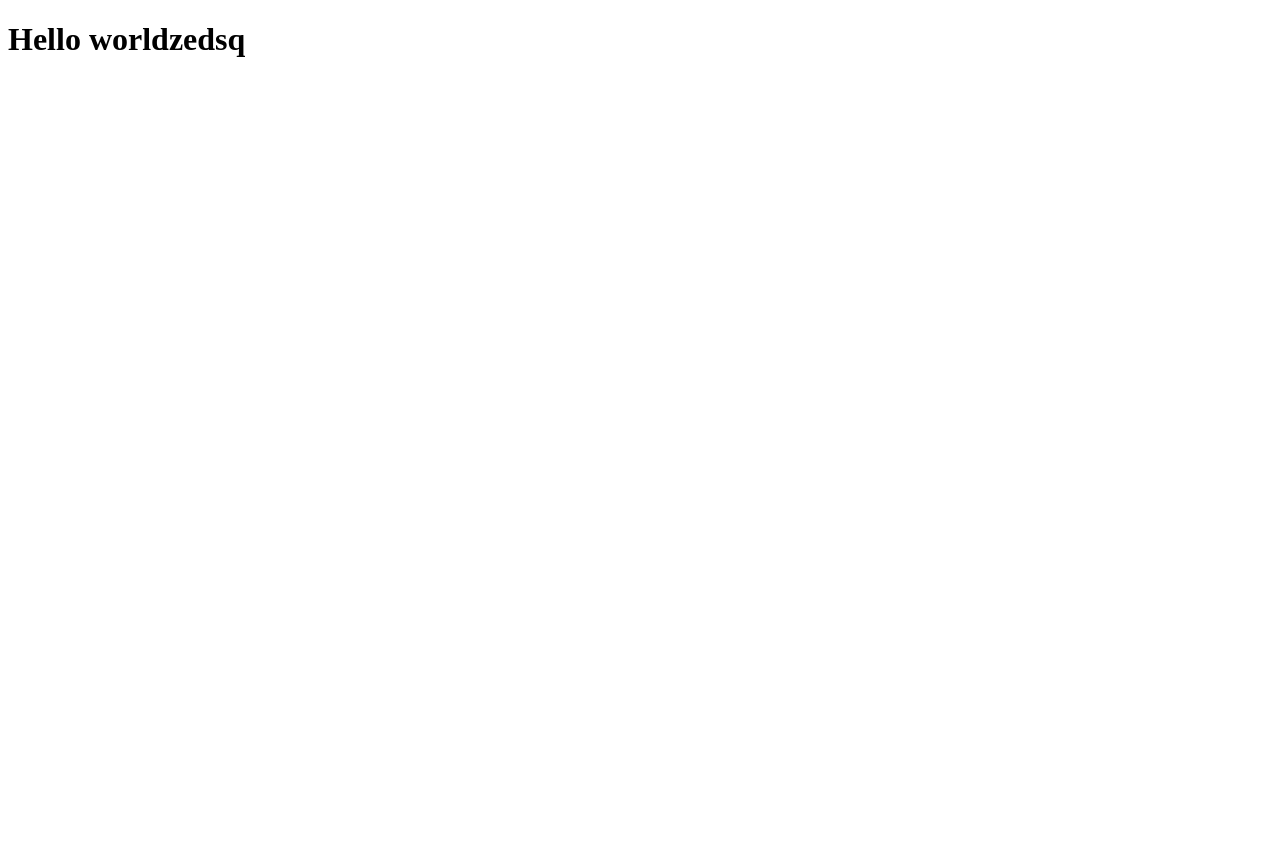
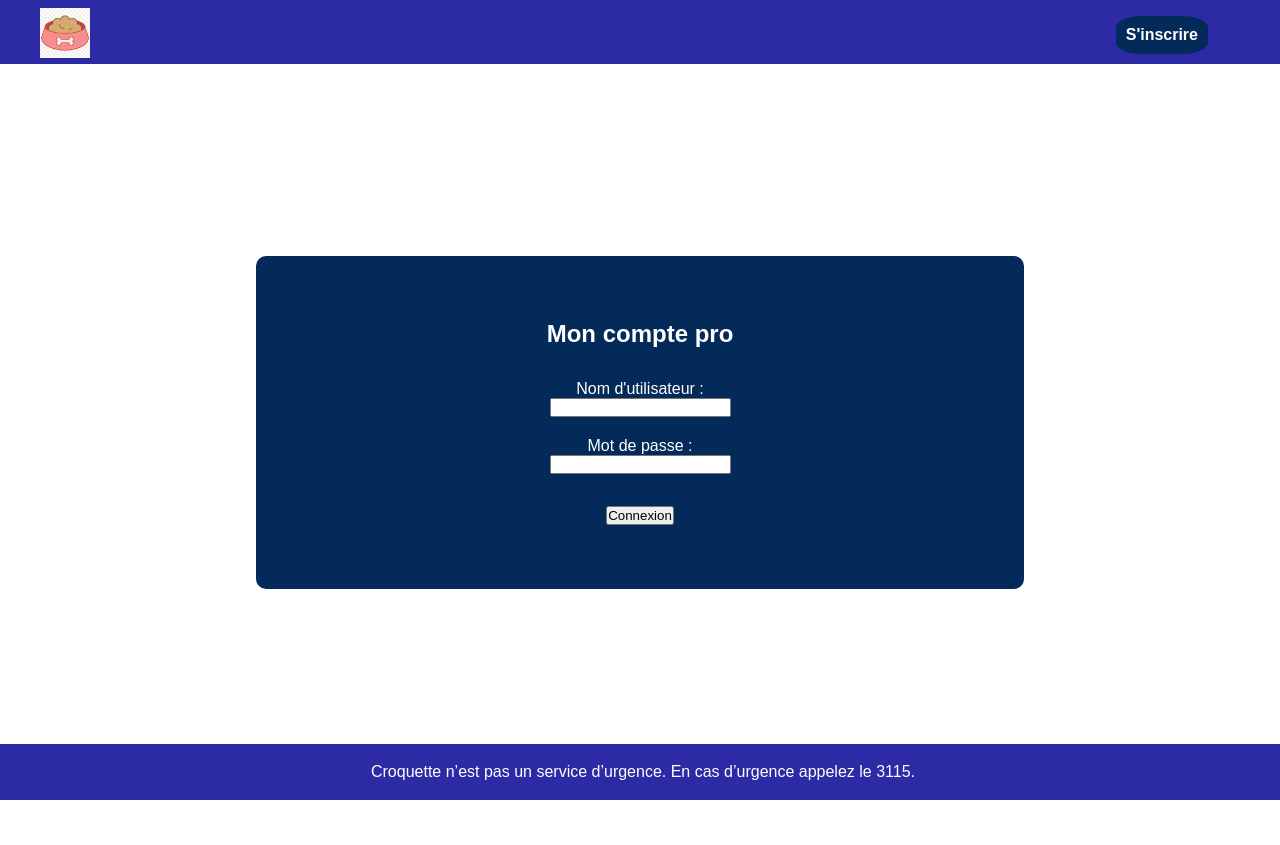
Before and after one commit to Avrelle/Simplon-prairie-, a PHP site: page / in a window 1280 px wide. Before the commit the page is almost empty. Before the commit the page ends 57 px from the top, so only its background shows below. Run offline with PHP 8.4, Linux system fonts and the light colour scheme.

Commit message:
création de la page mon compte pro

```diff
--- a/css/main.css
+++ b/css/main.css
@@ -61,3 +61,50 @@
     margin-left: 10px;
     margin-right: 10px;
 }
+/***************** Main *************/
+.connexion{
+    text-align: center;
+    align-items: center;
+   padding: 20%;
+
+
+}
+.form {
+    background-color: #032A58;
+    border-radius: 10px;
+
+}
+.form_content{
+    color: var(--couleur-police);
+    font-family:var(--police);
+    padding:4em;
+}
+.p {
+padding-top: 20px;
+}
+.title_form{
+    padding-bottom: 2em;
+}
+.button_form{
+    padding-top: 2em;
+
+}
+
+
+/******** FOOTER ***********/
+.footer{
+  align-items: center;
+  text-align: center;
+  padding: 3px;
+  background-color: var(--primary);
+  color: white;
+  position: absolute;
+  width: 100%; height: 50px;
+  bottom: 0; left: 0; right: 0;
+  position: fixed;
+
+ }
+ .footer p {
+    margin-top: 1em;
+    font-family:var(--police);
+ }
--- a/index.php
+++ b/index.php
@@ -4,9 +4,59 @@
     <meta charset="UTF-8">
     <meta http-equiv="X-UA-Compatible" content="IE=edge">
     <meta name="viewport" content="width=device-width, initial-scale=1.0">
+    <link rel="stylesheet" href="/css/main.css">
     <title>Document</title>
 </head>
 <body>
-    <h1>Hello worldzedsq</h1>
+    <header>
+            <nav class="navbar-part">
+                <div class="container">
+                    <div class="navbar-content">
+                        <a href="index.html">
+                            <img src="./images/gamelle logo.png" alt="">
+                        </a>
+                        <div class="navbar-links">
+                            <ul class="navbar-link">
+                                <a href="index.html">
+                                    <li class="navbar-link1">S'inscrire</li>
+                                </a>
+                            </ul>
+
+                        </div>
+                    </div>
+                </div>
+
+            </nav>
+    </header>
+<main>
+    <section class="connexion">
+        <div class="form">
+            <div class="form_content">
+
+                <div class="title_form">
+                    <h1>Mon compte pro</h1>
+                </div>
+
+                <form id="connexion">
+                    <label for="User">Nom d'utilisateur :</label><br>
+                    <input type="text" id="User" name="User"><br>
+                    <div class="p">
+                    <label for="MDP">Mot de passe :</label><br>
+                    <input type="password" id="MDP" name="MDP"><br>
+                    </div>
+                </form>
+                <div class="button_form">
+                    <button type="submit" form="connexion" value="Submit">Connexion</button>
+                </div>
+            </div>
+        </div>
+    </section>
+
+
+    <footer>
+    <div class="footer">
+        <p>Croquette n’est pas un service d’urgence. En cas d’urgence appelez le 3115.</p>
+        </div>
+ </footer>
+ </main>
 </body>
-</html>
```
Also changed, not shown: templates/header.php (renamed from header.php, +0 -13 lines).
